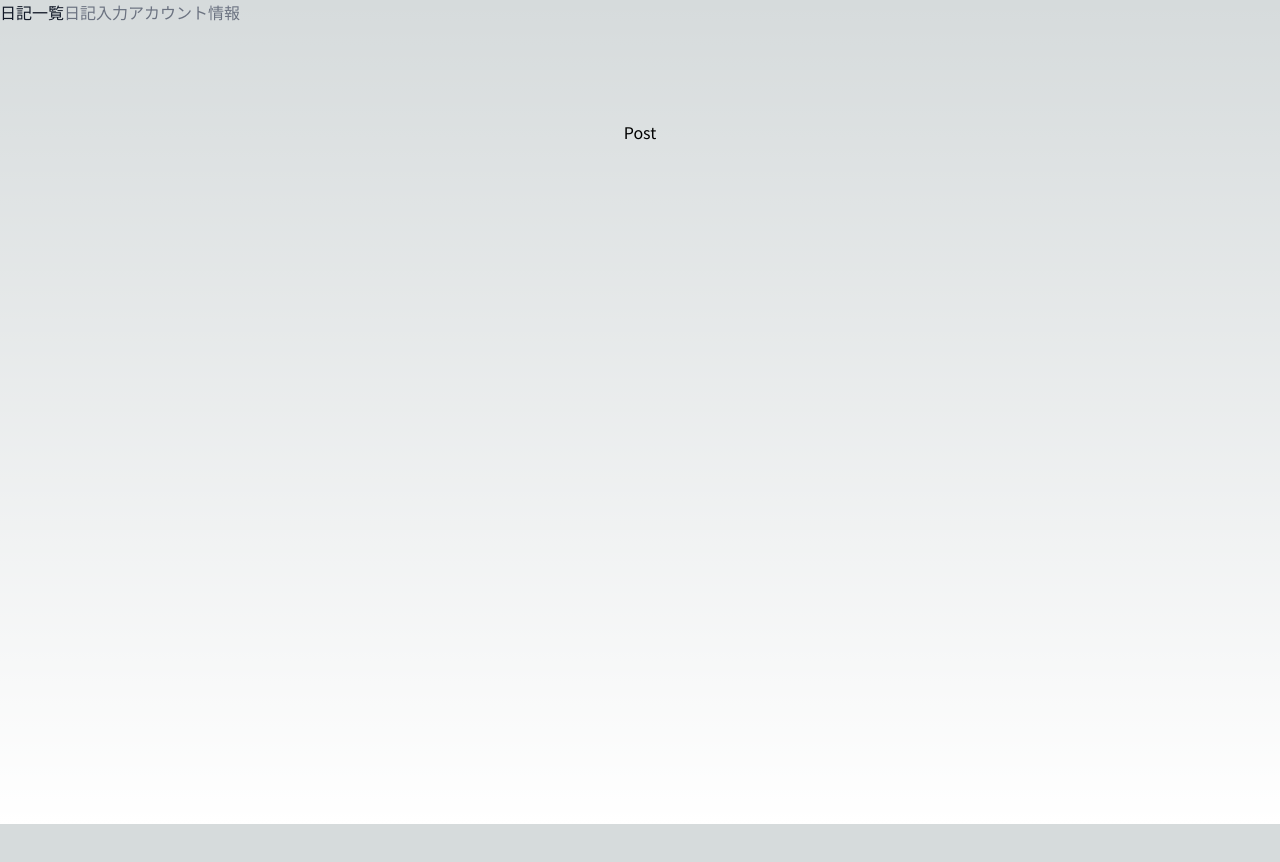
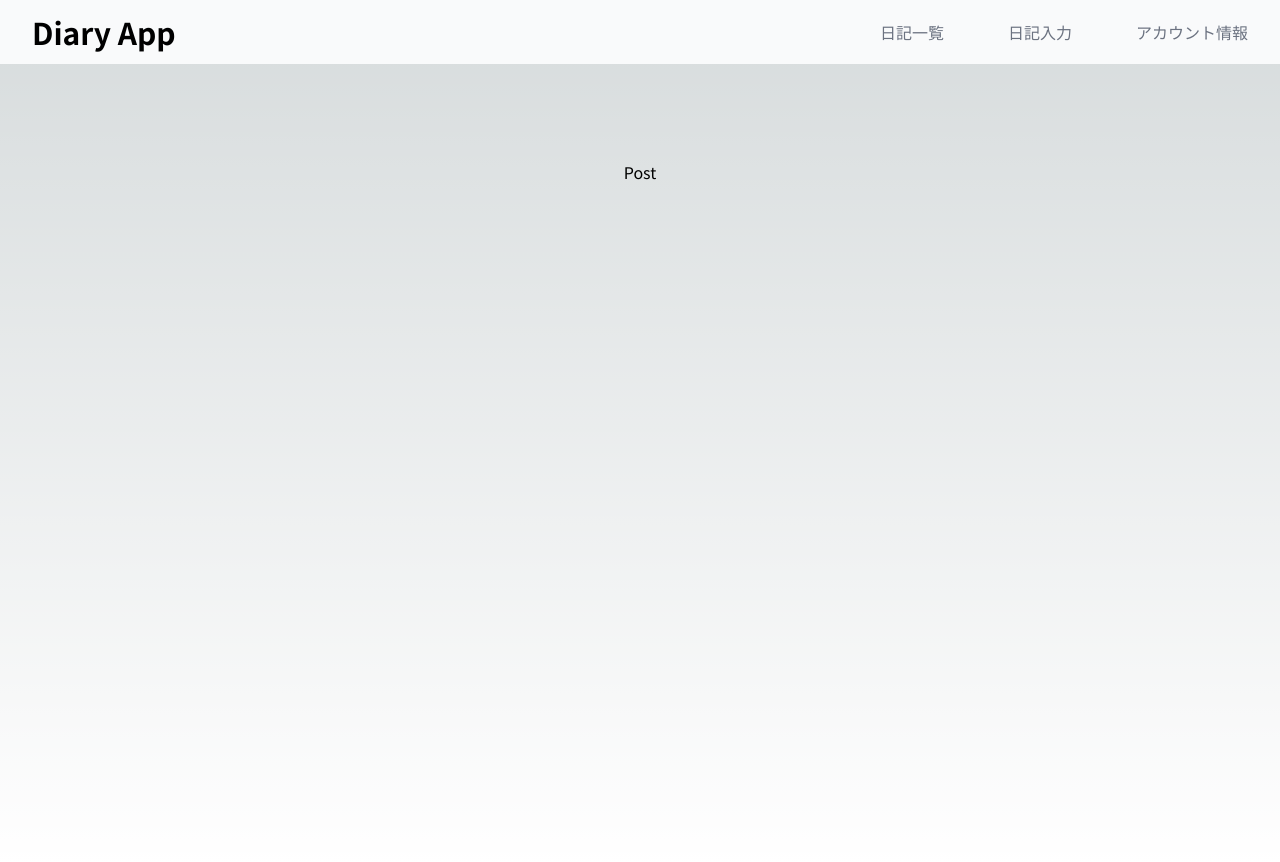
Before and after one commit to diary-app-0910/diaryappfrontend, a Next.js app: page /post in a window 1280 px wide. Before the commit the page ends 824 px from the top, so only its background shows below. Built offline with nearby package versions, Linux system fonts and the light colour scheme.

Commit message:
header修正

```diff
--- a/app/components/Header.tsx
+++ b/app/components/Header.tsx
@@ -3,8 +3,10 @@ import Link from "next/link";
 
 const Header = () => {
     return (
-        <div>
-            <nav>
+        <div className='w-full bg-gray-50'>
+            <div className="flex justify-between items-center mx-auto px-4 h-16 sm:px-6 lg:px-8 max-w-screen-xl">
+            <h1 className='text-3xl font-bold'>Diary App</h1>
+            <nav className='hidden md:flex gap-16'>
                 <Link
                     className="font-medium text-gray-500 transition-colors hover:text-gray-900 dark:text-gray-400 dark:hover:text-gray-50"
                     href="/diarylist"
@@ -25,6 +27,7 @@ const Header = () => {
                 </Link>
             </nav>
             </div>
+        </div>
     )
 }
 
```
Lines whose indentation alone changed are shown as unchanged.
